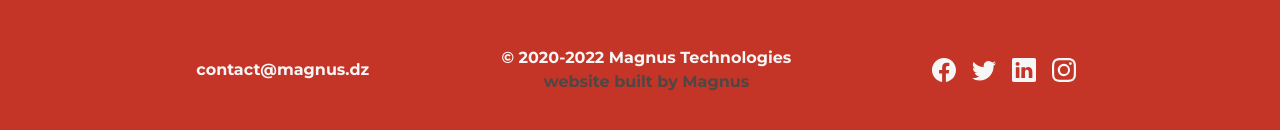
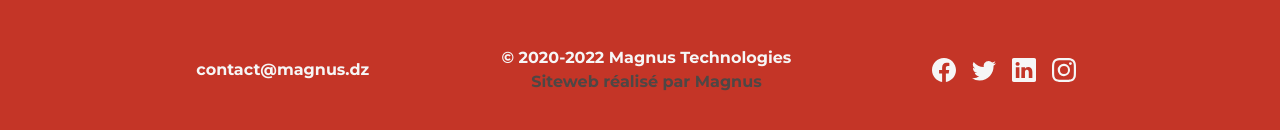
Before and after one commit to CHENNI-Nidhaleddine/MAGNUS-WEBSITE, a Next.js app: page / in a window 1280 px wide. Shown: the part 2490-2620 px from the top of the page. Built offline with nearby package versions, Linux system fonts and the light colour scheme; a web font is replaced by a local one.

Commit message:
second commit

```diff
--- a/components/Footer.jsx
+++ b/components/Footer.jsx
@@ -9,7 +9,7 @@ export default function Footer() {
            </div>
            <div className="flex flex-col items-center justify-center">
                <h2>© 2020-2022 Magnus Technologies</h2>
-               <h2 className="text-[#4e4745]">website built by Magnus</h2>
+               <h2 className="text-[#4e4745]">Siteweb réalisé par Magnus</h2>
 
 
            </div>
```
